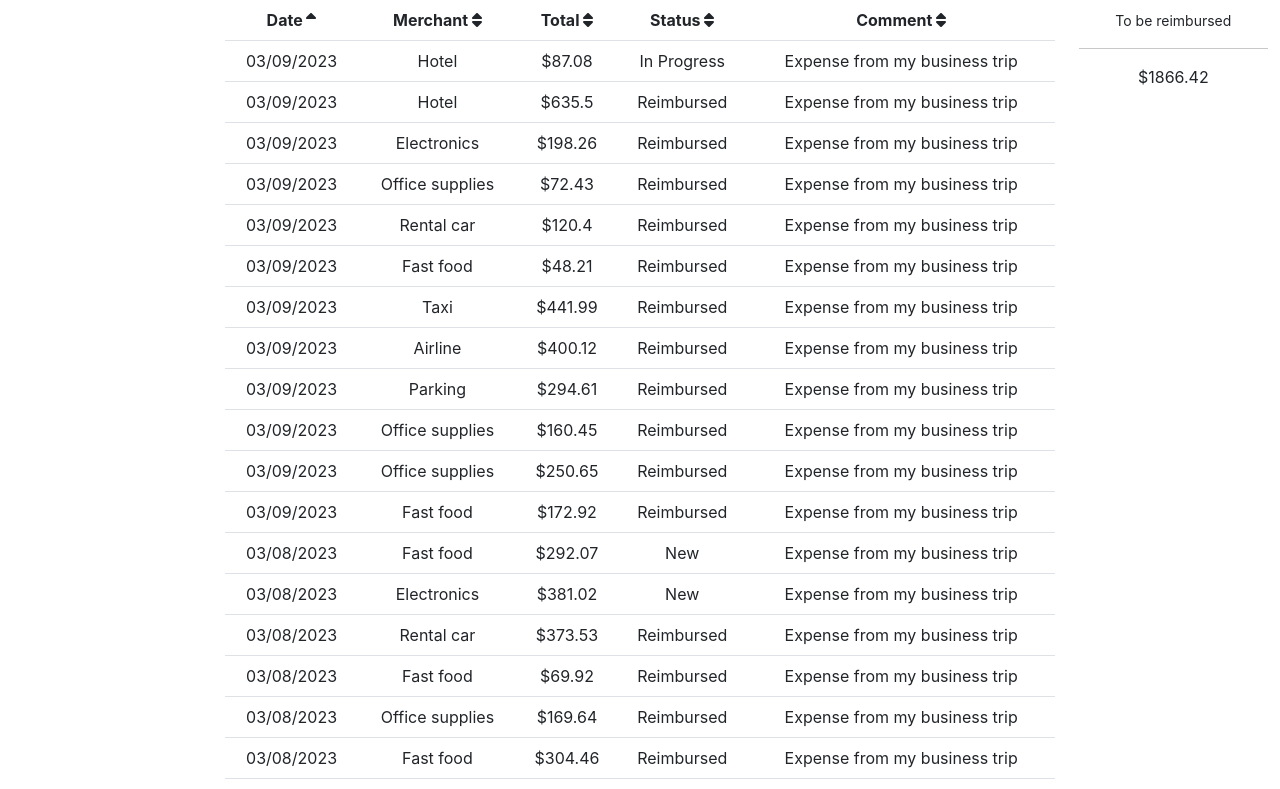
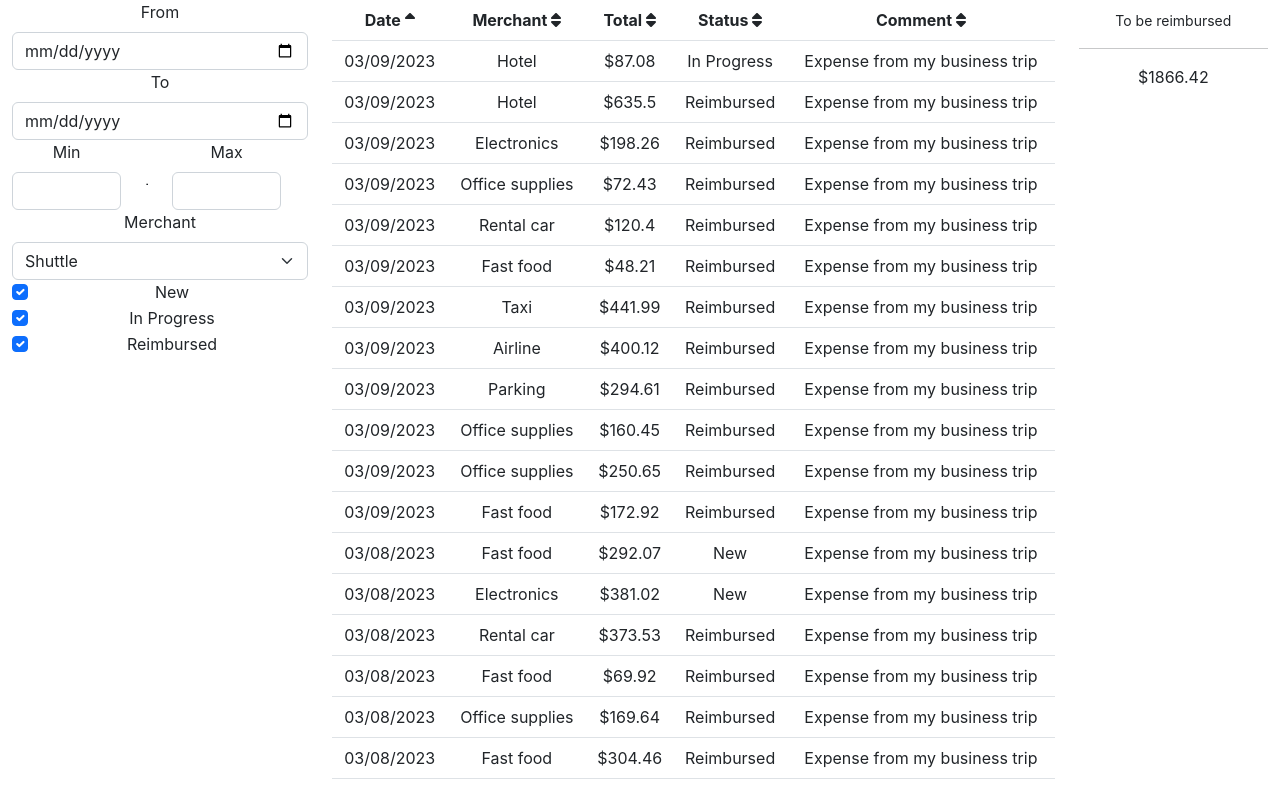
Before and after one commit to Tunzeki/expensemanager, a React (Create React App) app: page / in a window 1280 px wide. Shown: the top 789 px of the page. Built offline with nearby package versions, Linux system fonts and the light colour scheme.

Commit message:
Add ExpensesForm component

```diff
--- a/src/App.js
+++ b/src/App.js
@@ -293,6 +293,69 @@ function SortCommentAscFunction() {
   )
 }
 
+function ExpensesForm() {
+  return (
+    <form>
+      <div>
+        <label for='from' className='form-label'>From</label>
+        <input type="date" id='from' className='form-control' />
+      </div>
+      <div>
+        <label for='to' className='form-label'>To</label>
+        <input type="date" id='to' className='form-control' />
+      </div>
+      <div className='row'>
+        <div className='col-5'>
+          <label for='min' className='form-label'>Min</label>
+          <input type="number" id='min' className='form-control' />
+        </div>
+        <div className='col-1'>
+          <label className='form-label'></label>
+          <input type="text" value='-' className='form-control-plaintext' disabled />
+        </div>
+        <div className='col-5'>
+          <label for='max' className='form-label'>Max</label>
+          <input type="number" id='max' className='form-control' />
+        </div>
+      </div>
+      <div>
+        <label for='to' className='form-label'>Merchant</label>
+        <select id='to' className='form-select'>
+          <option value='shuttle'>Shuttle</option>
+          <option value='fast food'>Fast food</option>
+          <option value='electronics'>Electronics</option>
+          <option value='restaurant'>Restaurant</option>
+          <option value="breakfast">Breakfast</option>
+          <option value="parking">Parking</option>
+          <option value="office supplies">Office supplies</option>
+          <option value="rental car">Rental car</option>
+          <option value="hotel">Hotel</option>
+          <option value="taxi">Taxi</option>
+          <option value="ride sharing">Ride sharing</option>
+          <option value="airline">Airline</option>
+        </select>
+      </div>
+      <div>
+        <div className="form-check">
+          <input type="checkbox" value='new' className="form-check-input" checked/>
+          <label className='form-check-label'>New</label>
+        </div>
+        <div className="form-check">
+          <input type="checkbox" value='in progress' className="form-check-input" checked />
+          <label className='form-check-label'>In Progress</label>
+        </div>
+        <div className="form-check">
+          <input type="checkbox" value='reimbursed' className="form-check-input" checked />
+          <label className='form-check-label'>Reimbursed</label>
+        </div>
+
+
+      </div>
+    </form>
+
+  );
+}
+
 function ExpensesTable({ data }) {
   const [dateSort, setDateSort] = useState(0);
 
@@ -392,10 +455,10 @@ function ExpensesTable({ data }) {
   return (
     <div className='container-fluid'>
       <div className='row'>
-        <div className='col-2'>
-
+        <div className='col-3'>
+          <ExpensesForm />
         </div>
-        <div className='col-8'>
+        <div className='col-7'>
           <table className='table'>
             <thead>
               <tr>
```
